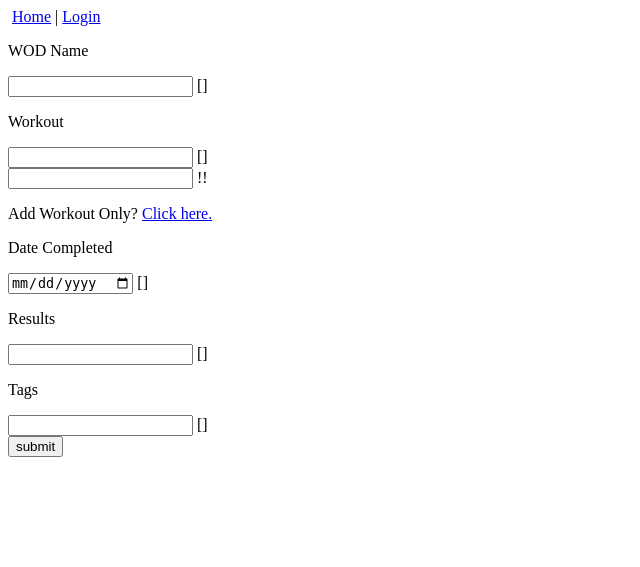
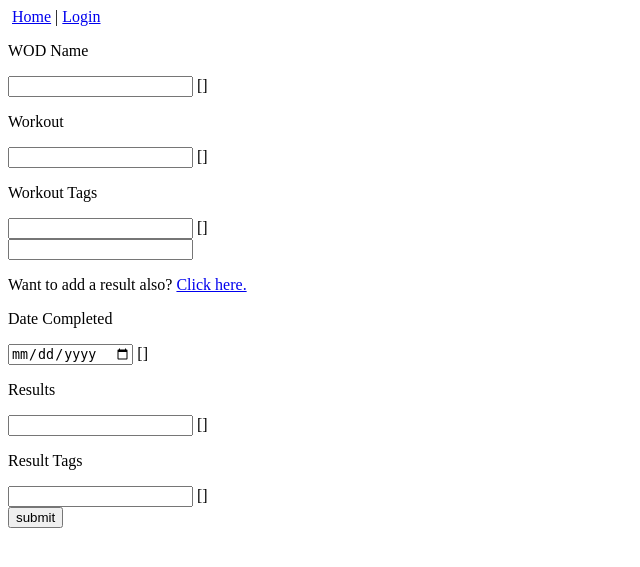
Before and after one commit to timbroder/simplewod-mongodb, a Django app: template workouts/templates/add.html in a window 1280 px wide. Shown: the top 567 px of the page, without its empty margins (0-640 px from the left). Run offline with Django 3.2, Linux system fonts and the light colour scheme; the template is opened without the code that fills it, so the values that code supplies are empty, except form fields; tables that the repository leaves empty hold one stand-in row (values such as "Sample post"); form fields are guessed from the names that the template uses; parts of the project's set-up code (start-up, migrations or seed data) failed here and were passed over.

Commit message:
js for wod/result tag syncing

```diff
--- a/static/js/add.js
+++ b/static/js/add.js
@@ -16,22 +16,43 @@ ResultToggle.prototype = {
 		var rtxt = $('#result_text');
 
 		if(hasResult.val() == 'True'){
-			result.hide();
+			result.slideUp();
 			rtxt.html('Want to add a result also?');
 			hasResult.val('False');
 		}
 		else{
-			result.show();
+			result.slideDown();
 			rtxt.html('Add Workout Only?');
 			hasResult.val('True');
 		}
 	}
 };
 
+var TagSync = function(from, to) {
+	this.to = $(to);
+	this.from = $(from);
+	this.msg = 'Tags included from Workout: ';
+	this.setup();
+};
+
+TagSync.prototype = {
+	setup: function(){
+		var self = this;
+		console.log(self.from);
+		self.from.keyup(function() {
+		    self.to.html( self.msg + this.value );
+		});
+		self.from.blur(function() {
+		    self.to.html( self.msg + this.value );
+		});
+
+	}
+};
 
 
 $(document).ready(function() {
-	new ResultToggle('#toggle_result')
+	new ResultToggle('#toggle_result');
+	new TagSync('#id_wod_tags', '#tags_from_wod');
 });
 
 
--- a/workouts/templates/add.html
+++ b/workouts/templates/add.html
@@ -21,12 +21,24 @@
 			{{ form.workout }}
 			{{ form.workout.errors }}
 		</div>
+		<div id="form_wod_tags">
+			<p>Workout Tags</p>
+			{{ form.wod_tags }}
+			{{ form.wod_tags.errors }}
+		</div>
 		<div>
 			{{ form.has_result }}
-			!{{ form.has_result.value }}!
-			<p><span id="result_text">Add Workout Only?</span> <a href="#" id="toggle_result">Click here.</a></p>
+			{# { form.has_result.data } #}
+			<p><span id="result_text">
+			{% ifequal form.has_result.data "True" %}
+				Add Workout Only?
+			{% else %}
+				Want to add a result also?
+			{% endifequal %}
+			 </span><a href="#" id="toggle_result">Click here.</a></p>
 		</div>
-		<div id="form_result">
+
+		<div id="form_result"{% ifequal form.has_result.data "False" %} style="display: none;"{% endifequal %}>
 			<p>Date Completed</p>
 			{{ form.date }}
 			{{ form.date.errors }}
@@ -34,8 +46,9 @@
 			{{ form.results }}
 			{{ form.results.errors }}
 		</div>
-		<div id="form_tags">
-			<p>Tags</p>
+		<div id="form_tags"{% ifequal form.has_result.data "False" %} style="display: none;"{% endifequal %}>
+			<p>Result Tags</p>
+			<p id="tags_from_wod"></p>
 			{{ form.tags }}
 			{{ form.tags.errors }}
 		</div>
```
Also changed, not shown: workouts/forms.py (+7 -10 lines).
